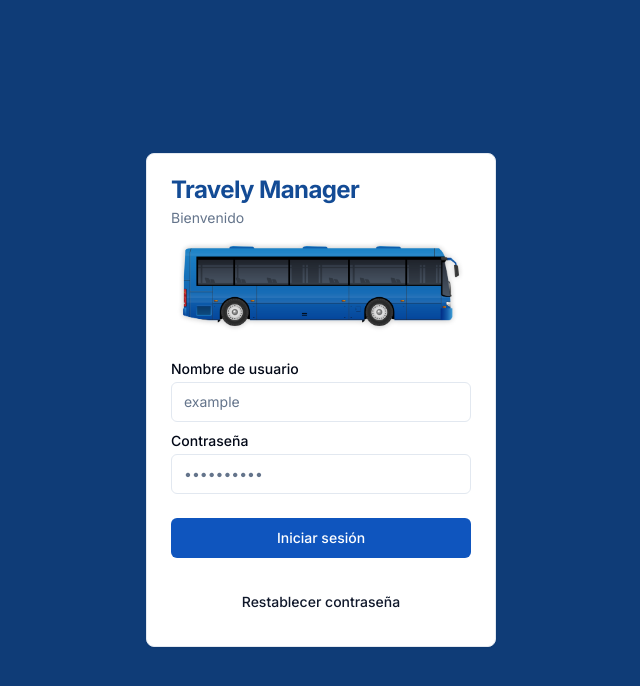
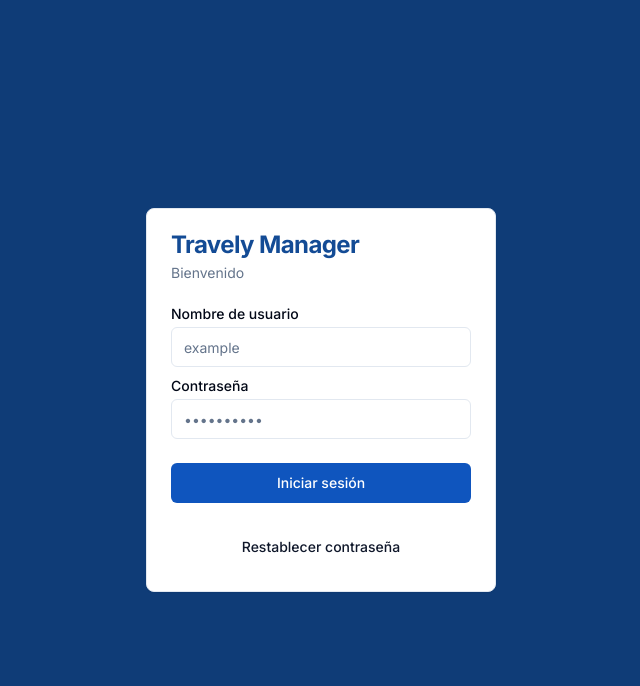
Before and after one commit to angelstchavez/tm, a Next.js app: page /login in a window 1280 px wide. Shown: the top 686 px of the page, without its empty margins (319-959 px from the left). Built offline with nearby package versions, Linux system fonts and the light colour scheme.

Commit message:
feat: update login and reset-password pages

```diff
--- a/app/(auth)/login/page.tsx
+++ b/app/(auth)/login/page.tsx
@@ -61,7 +61,6 @@ const LoginPage: React.FC = () => {
       login(tokens);
 
       return router.push("/admin");
-
     } catch (error: any) {
       setErrorDescription(error.message || "Error al iniciar sesión.");
     }
@@ -92,16 +91,6 @@ const LoginPage: React.FC = () => {
             Travely Manager
           </CardTitle>
           <CardDescription>Bienvenido</CardDescription>
-          <div className="relative w-full max-w-4xl mx-auto">
-            <Image
-              src="/images/bus.png"
-              alt="Autobús viajando"
-              width={600}
-              height={600}
-              priority
-              className="mx-auto"
-            />
-          </div>
         </CardHeader>
         <CardContent>
           <form
--- a/app/(auth)/reset-password/page.tsx
+++ b/app/(auth)/reset-password/page.tsx
@@ -58,16 +58,6 @@ const ResetPasswordPage: React.FC = () => {
             Travely Manager
           </CardTitle>
           <CardDescription>Restablecer contraseña</CardDescription>
-          <div className="relative w-full max-w-4xl mx-auto">
-            <Image
-              src="/images/bus.png"
-              alt="Autobús viajando"
-              width={600}
-              height={600}
-              priority
-              className="mx-auto"
-            />
-          </div>
         </CardHeader>
         <CardContent>
           <form
```
